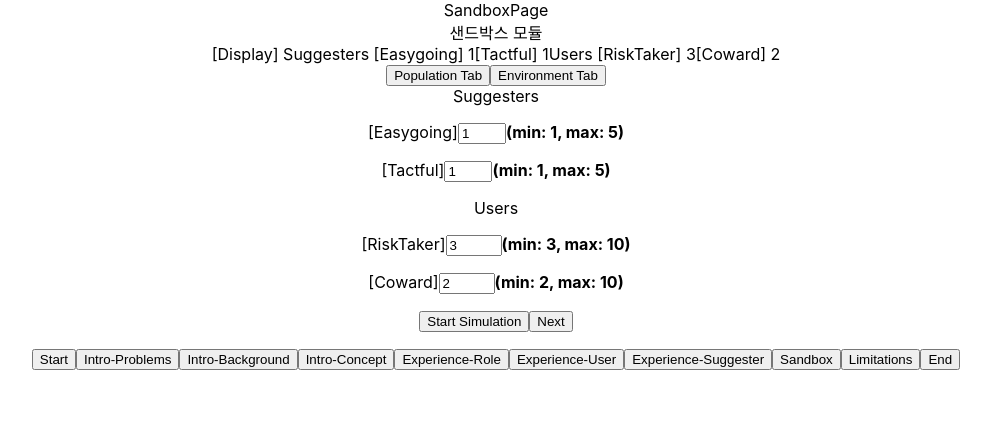
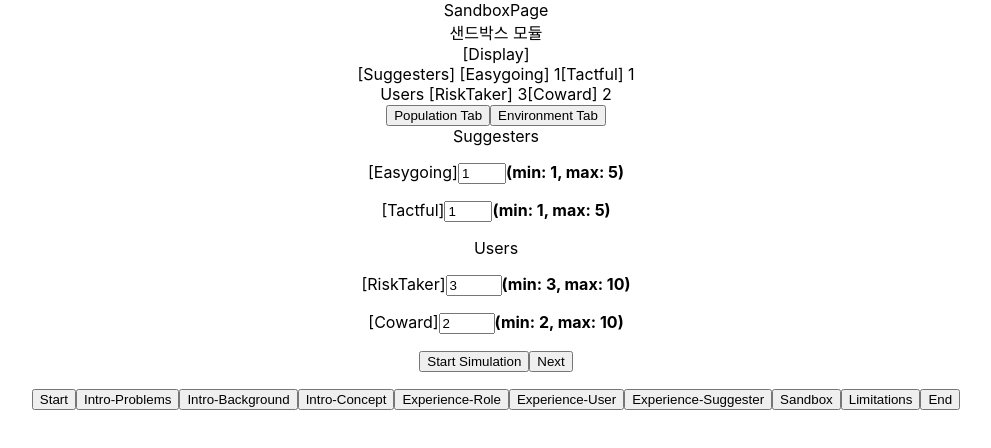
Before and after one commit to ericagong/SNU-project, a React (Create React App) app: page /sandbox in a window 1280 px wide. Shown: the top 448 px of the page, without its empty margins (144-1135 px from the left). Built offline with nearby package versions, Linux system fonts and the light colour scheme.

Commit message:
implementation

```diff
--- a/src/containers/sandbox/Sandbox.js
+++ b/src/containers/sandbox/Sandbox.js
@@ -1,5 +1,8 @@
 import React, { Component } from 'react'
 import { withRouter } from 'react-router-dom';
+
+import Suggester from '../../components/experience/Suggester'
+import User from '../../components/experience/User'
 
 class Sandbox extends Component {
 
@@ -204,6 +207,13 @@ class Sandbox extends Component {
   }
 
   render () {
+    let riskTakers = []
+    let cowards = []
+    let easygoings = []
+    let tactfuls = []
+
+
+
     if(this.state.setEnv && this.checkAlive()) {
       this.match()
       console.log("match")
@@ -231,11 +241,16 @@ class Sandbox extends Component {
             <div className = 'Simulation'>
                 샌드박스 모듈
             </div>
-            <div className = 'display'>
+            <div className = 'Display'>
               [Display]
-              Suggesters
-              [Easygoing] {this.state.easygoingPop}
-              [Tactful] {this.state.tactfulPop}
+              <div className = 'Suggesters'>
+                [Suggesters]
+                [Easygoing] {this.state.easygoingPop}
+                [Tactful] {this.state.tactfulPop}
+
+              </div>
+
+
               Users
               [RiskTaker] {this.state.riskTakerPop}
               [Coward] {this.state.cowardPop}
```
